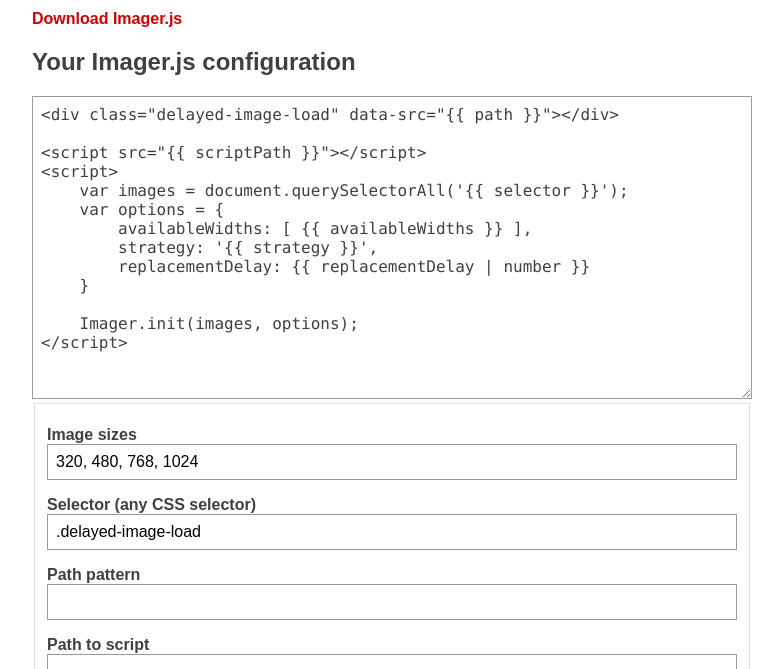
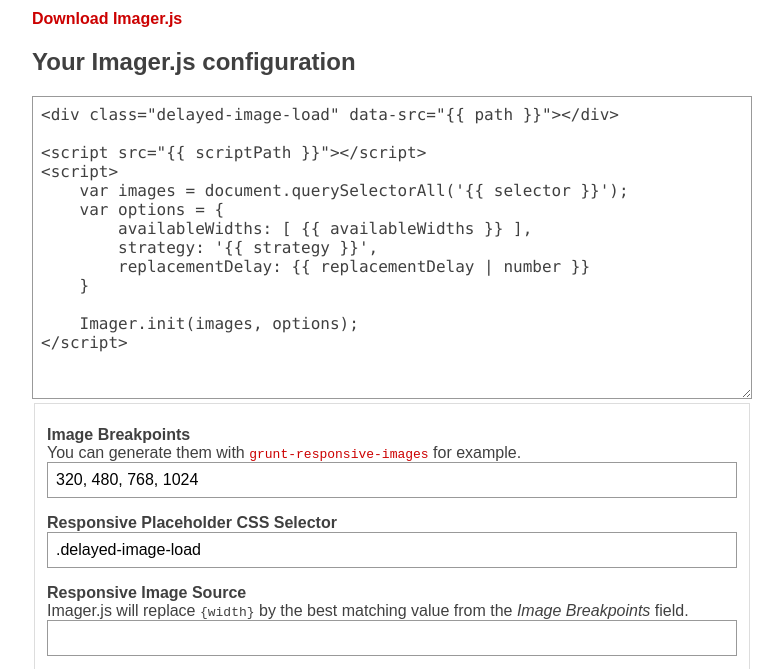
Before and after one commit to kaelig/Imager.js-customizer, a plain HTML site: page index.html in a window 1280 px wide. Shown: the part 111-780 px from the top of the page, without its empty margins (248-1031 px from the left). Drawn offline with nearby package versions, Linux system fonts and the light colour scheme.

Commit message:
Made labels more understandable.
At least, I hope so.

```diff
--- a/index.html
+++ b/index.html
@@ -33,19 +33,21 @@
         <form ng-submit="generate()">
             <fieldset>
                 <p>
-                    <label for="o-availableWidths">Image sizes</label>
+                    <label for="o-availableWidths">Image Breakpoints</label>
+                    You can generate them with <a href="https://github.com/andismith/"><code>grunt-responsive-images</code></a> for example.
                     <input class="text" type="text" id="o-availableWidths" name="availableWidths" value="320, 480, 768, 1024" ng-model="availableWidths">
                 </p>
                 <p>
-                    <label for="o-selector">Selector <span>(any CSS selector)</span></label>
+                    <label for="o-selector">Responsive Placeholder CSS Selector</label>
                     <input class="text" type="text" id="o-selector" name="selector" value=".delayed-image-load" ng-model="selector">
                 </p>
                 <p>
-                    <label for="o-path">Path pattern</label>
+                    <label for="o-path">Responsive Image Source</label>
+                    Imager.js will replace <code>{width}</code> by the best matching value from the <em>Image Breakpoints</em> field.
                     <input class="text" type="text" id="o-path" name="path" ng-model="path">
                 </p>
                 <p>
-                    <label for="o-script-path">Path to script</label>
+                    <label for="o-script-path">Imager.js File Location</label>
                     <input class="text" type="text" id="o-script-path" name="script-path" ng-model="scriptPath">
                 </p>
 
```
